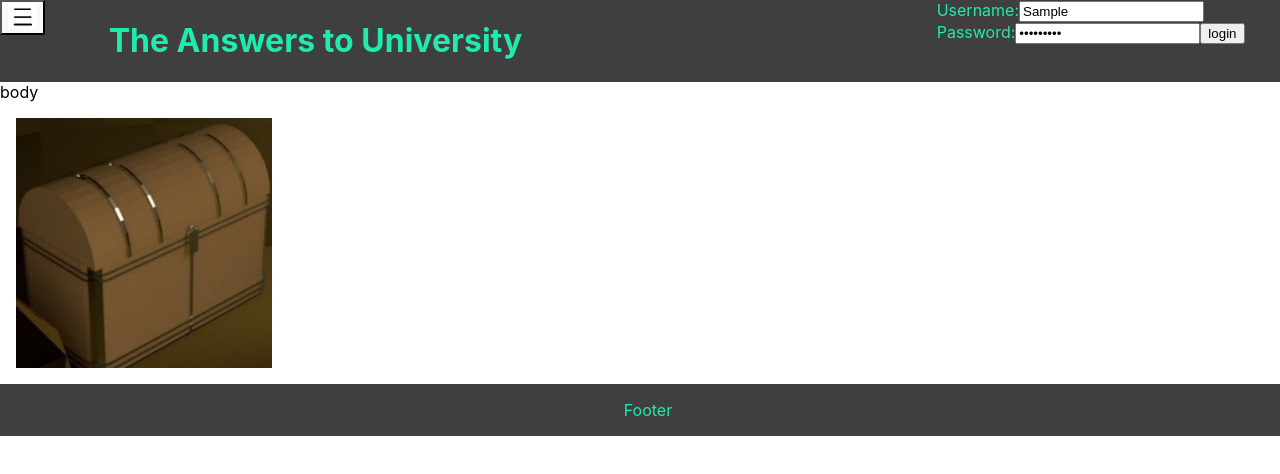
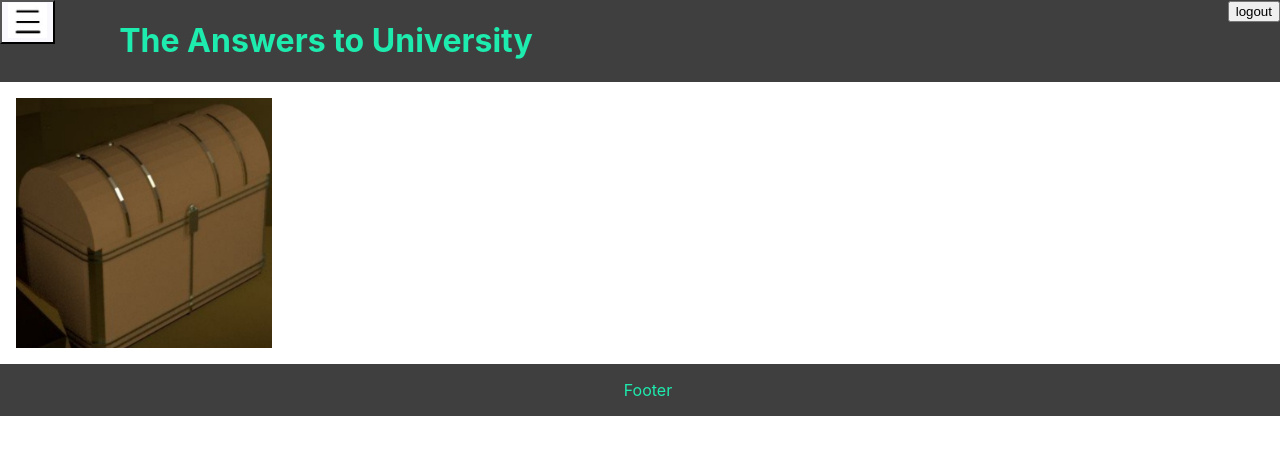
Before and after one commit to KT18W/BACS495-Final, a React (Create React App) app in the folder final/: page / in a window 1280 px wide. Both pictures are taken after typing "Sample", "Sample123" into the empty fields and a click on the input "login". Shown: the top 474 px of the page. Built offline with nearby package versions, Linux system fonts and the light colour scheme.

Commit message:
login/logout buttons change places

```diff
--- a/final/package.json
+++ b/final/package.json
@@ -36,5 +36,8 @@
       "last 1 firefox version",
       "last 1 safari version"
     ]
+  },
+  "devDependencies": {
+    "concurrently": "^7.0.0"
   }
 }
--- a/final/src/App.js
+++ b/final/src/App.js
@@ -1,20 +1,35 @@
+import React, { Component } from 'react';
 import './App.css';
 import Header from './Header';
 import Footer from './Footer';
 import treasure from './images/treasure.jpg';
-import { useForm } from "react-hook-form";
+class App extends React.Component{
+  constructor(props){
+    super(props);
+    this.state={apiResponse: ""};
+  }
 
-function App() {
+  callAPI(){
+    fetch("http://localhost:9000/")
+    .then(res => res.text())
+    .then(res => this.setState({apiResponse: res}))
+  }
+
+  componentWillMount(){
+    this.callAPI();
+  }
+
+  render() {
     return (
       <div className="App">
         <Header />
         <body>
-        body
           <img className="Pic" src={treasure} alt="Treasure Chest" />
         </body>
         <Footer />
       </div>
     );
   }
+}
 
 export default App;
--- a/final/src/Header.js
+++ b/final/src/Header.js
@@ -1,14 +1,23 @@
-import React from 'react'
+import React, {useState} from 'react';
+import lines from './images/lines.jpg';
 import './Header.css';
-import { useForm } from "react-hook-form";
-import lines from './images/lines.jpg';
 
-  const Header = () => {
-    const { register, handleSubmit } = useForm();
-    const onSubmit = (data) => {
-      console.log(data)
+function Header() {
+
+  const [value, setValue] = useState("");
+
+  const submit = e => {
+    e.preventDefault();
+    if (!value){
+      setValue(true);
     }
+    if (value){
+      setValue(false);
+    }
+  };
+
   return (
+
     <div className="Header">
       <button className="linesButton">
           <img className="Lines" src={lines} alt="Menu" />
@@ -16,20 +25,24 @@ import lines from './images/lines.jpg';
       <h1 className="Title">
           The Answers to University
       </h1>
-        <form onSubmit={handleSubmit(onSubmit)}>
+          <div className="done">
+            {!value ? (<form onSubmit={submit}>
           <label>
             Username:
-              <input type="text" name="username" ref={register('username', {required: true})}/>
+            <input type="text" name="username" />
           </label>
           <label>
             Password:
-              <input type="password" name="password" ref={register('password', {required: true})} />
+            <input type="password" name="password" />
           </label>
           <input type="submit" value="login"/>
         </form>
+        ) : <form onSubmit={submit}>
+        <input type="submit" value="logout"/>
+      </form>}
           </div>
-    )
+      </div>
+  );
 }
 
-
 export default Header;
```
Also changed, not shown: 2 other files (tests, documents, lock files or other folders). Lines whose indentation alone changed are shown as unchanged.
